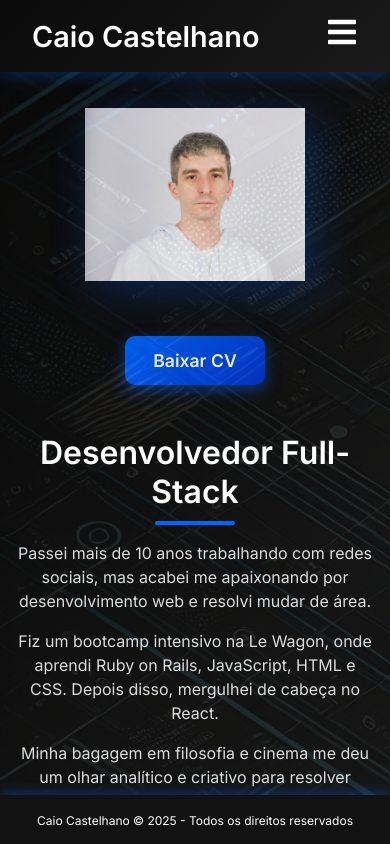
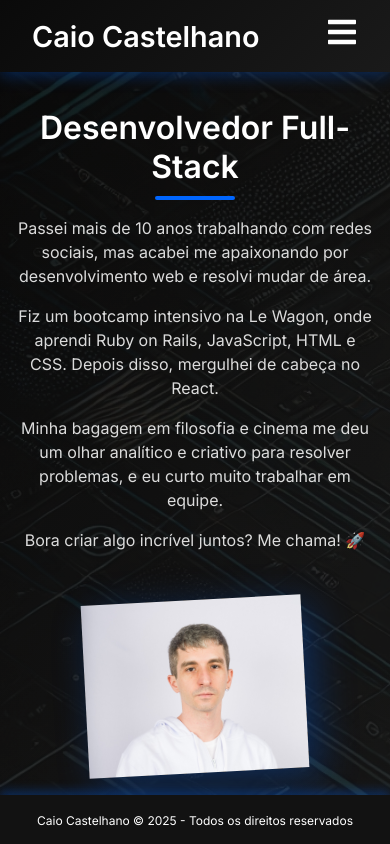
Before and after one commit to caiocastelhano/portfolio, a React (Vite) app: page / in a window 390 px wide. Shown: the top 844 px of the page. Built offline with nearby package versions, Linux system fonts and the light colour scheme.

Commit message:
Resolve detalhe de responsividade da seção About

```diff
--- a/src/styles/About.css
+++ b/src/styles/About.css
@@ -125,7 +125,7 @@
 .cv-button {
   display: inline-block;
   margin-top: 10px;
-  padding: 16px 32px; /* Aumenta o botão */
+  padding: 15px 30px; /* Aumenta o botão */
   font-size: 1.2rem; /* Fonte maior */
   font-weight: 600;
   text-align: center;
@@ -151,13 +151,14 @@
 /* Responsividade */
 @media (max-width: 900px) {
   .about-container {
+    display: flex;
     flex-direction: column;
-    gap: 3rem;
+    text-align: center;
+    gap: 2rem;
   }
 
   .about-image {
     width: 220px;
-    transform: none;
   }
 
   .about-text {
@@ -175,6 +176,23 @@
   .cv-button {
     padding: 14px 28px;
     font-size: 1.1rem;
+  }
+
+  .cv-container {
+    order: 1; /* Mantém a imagem e o botão juntos no topo */
+    display: flex;
+    flex-direction: column;
+    align-items: center;
+  }
+
+  .about-text {
+    order: 2; /* O texto vem abaixo da imagem e do botão */
+  }
+
+  .cv-button {
+    margin-top: 15px;
+    padding: 16px 32px;
+    font-size: 1.2rem;
   }
 }
 
@@ -201,4 +219,12 @@
     grid-template-columns: repeat(3, 1fr); /* Garante 3 ícones por linha */
     justify-content: center;
   }
+
+  .cv-container {
+    order: 3; /* Muda a ordem do botão na versão mobile */
+  }
+
+  .cv-button {
+    margin-top: 30px;
+  }
 }
```
